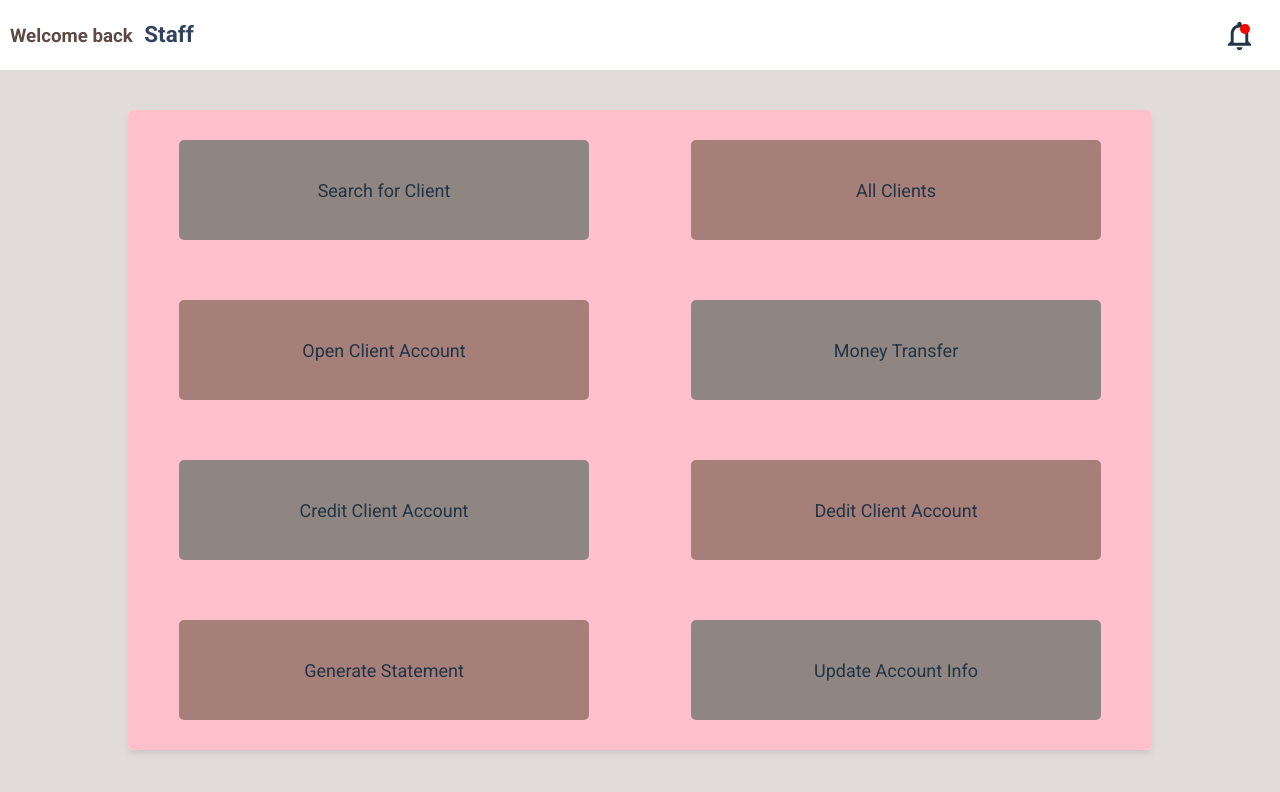
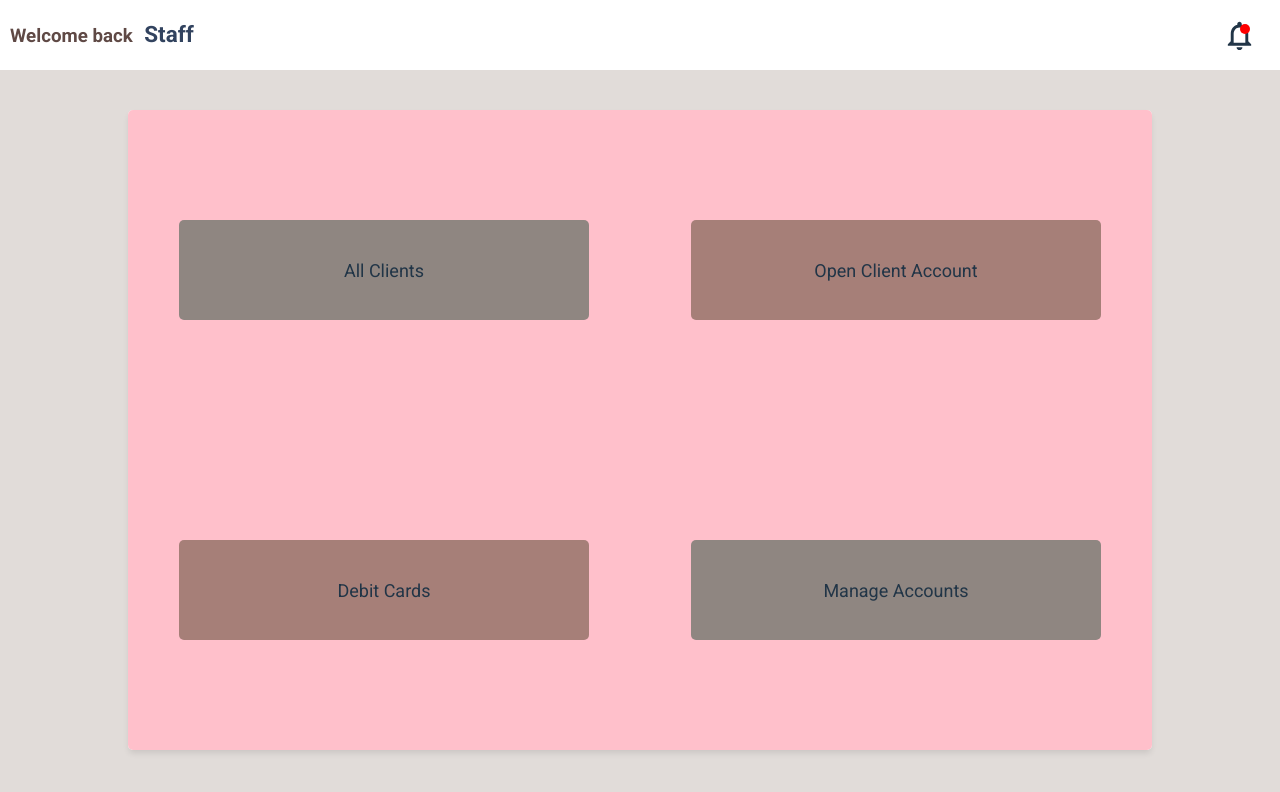
Before and after one commit to MalachyCode/Explore-bank-app, a React (Vite) app in the folder UI/: page /dashboard-cashier in a window 1280 px wide. Shown: the top 792 px of the page. Built offline with nearby package versions, Linux system fonts and the light colour scheme.

Commit message:
Updating cashier dashboard layout and creating a json server with a database file db.json with some data

```diff
--- /dev/null
+++ b/UI/db.json
@@ -0,0 +1,44 @@
+{
+  "users": [
+    {
+      "id": 1,
+      "email": "julie@yahoo.com",
+      "firstName": "Juliet",
+      "lastName": "Oma",
+      "password": "Juliet22@",
+      "type": "client",
+      "isAdmin": false,
+      "number": "08100000000"
+    },
+    {
+      "id": 2,
+      "email": "jameswilly@gmail.com",
+      "firstName": "James",
+      "lastName": "Williams",
+      "password": "James22@",
+      "type": "client",
+      "isAdmin": false,
+      "number": "08111111111"
+    },
+    {
+      "id": 3,
+      "email": "ahmedali012@gmail.com",
+      "firstName": "Ahmed",
+      "lastName": "Ali",
+      "password": "Ahmed22@",
+      "type": "client",
+      "isAdmin": false,
+      "number": "09022222222"
+    },
+    {
+      "id": 4,
+      "email": "gracefunsho@gmail.com",
+      "firstName": "Grace",
+      "lastName": "Funsho",
+      "password": "Grace22@",
+      "type": "client",
+      "isAdmin": false,
+      "number": "09033333333"
+    }
+  ]
+}
--- a/UI/package.json
+++ b/UI/package.json
@@ -13,6 +13,7 @@
     "@emotion/react": "^11.11.3",
     "@emotion/styled": "^11.11.0",
     "@mui/icons-material": "^5.15.5",
+    "json-server": "^1.0.0-alpha.23",
     "react": "^18.2.0",
     "react-dom": "^18.2.0",
     "react-multi-carousel": "^2.8.4",
--- a/UI/src/pages/CashierDashboard/CashierDashboard.tsx
+++ b/UI/src/pages/CashierDashboard/CashierDashboard.tsx
@@ -20,21 +20,28 @@ const CashierDashboard = () => {
       </div>
       <div className='container'>
         <div className='left'>
+          <div className='box one'>All Clients</div>
+          <div
+            className='box two'
+            onClick={() => navigate('/dashboard-cashier/search')}
+          >
+            Debit Cards
+          </div>
+          {/* <div className='box one'>
+            Credit Client Account Dedit Client Account
+          </div>
+          <div className='box two'>Update Account Info</div> */}
+        </div>
+        <div className='right'>
+          <div className='box two'>Open Client Account</div>
           <div
             className='box one'
             onClick={() => navigate('/dashboard-cashier/search')}
           >
-            Search for Client
+            Manage Accounts
           </div>
-          <div className='box two'>Open Client Account</div>
-          <div className='box one'>Credit Client Account</div>
-          <div className='box two'>Generate Statement</div>
-        </div>
-        <div className='right'>
-          <div className='box two'>All Clients</div>
-          <div className='box one'>Money Transfer</div>
-          <div className='box two'>Dedit Client Account</div>
-          <div className='box one'>Update Account Info</div>
+          {/* <div className='box two'>Generate Statement</div>
+          <div className='box one'>Close Accounts</div> */}
         </div>
       </div>
     </div>
--- a/UI/src/pages/HomePage/sections/topbar/TopBar.scss
+++ b/UI/src/pages/HomePage/sections/topbar/TopBar.scss
@@ -48,6 +48,7 @@
             background: $mainColor;
             position: relative;
             top: -10px;
+            border-radius: 10px;
             transform: scaleX(0);
           }
           &:hover {
```
Also changed, not shown: 1 other file (tests, documents, lock files or other folders).
